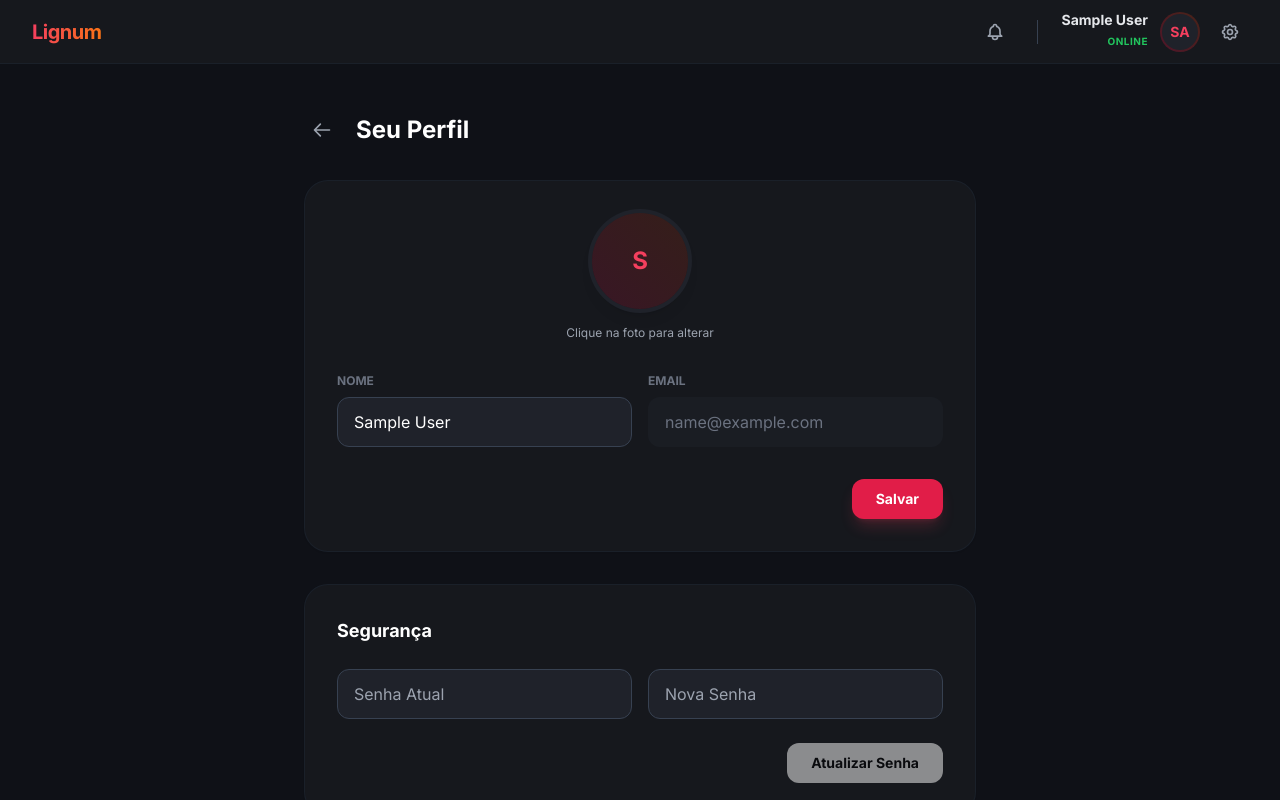
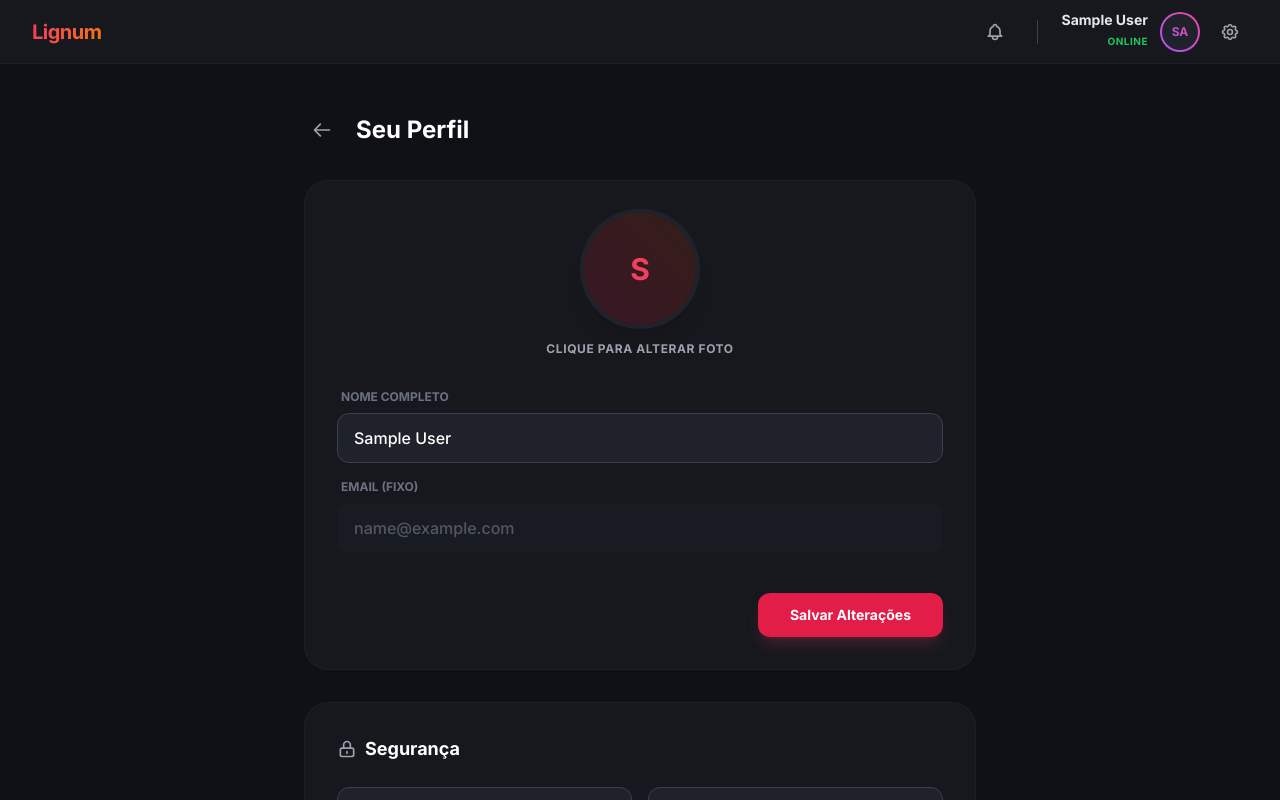
Before and after one commit to rocruzta50IND/Lignum, a React (Vite) app in the folder frontend/: page /profile in a window 1280 px wide. Built offline with nearby package versions, Linux system fonts and the light colour scheme; sample sign-in values are in the browser's storage.

Commit message:
Melhorias UI

```diff
--- a/frontend/src/components/Header.tsx
+++ b/frontend/src/components/Header.tsx
@@ -4,6 +4,7 @@ import { useTheme } from '../contexts/ThemeContext';
 import { useNavigate } from 'react-router-dom';
 import { api } from '../services/api';
 import { NotificationsMenu } from './NotificationsMenu';
+import { UserAvatar } from './UserAvatar'; // Novo componente para avatar
 
 export const Header: React.FC = () => {
   const { user, signOut } = useAuth();
@@ -78,16 +79,11 @@ export const Header: React.FC = () => {
             {/* AVATAR -> VAI PARA PERFIL */}
             <button
                 onClick={() => navigate('/profile')}
-                className="w-10 h-10 rounded-full bg-gradient-to-tr from-rose-100 to-orange-100 dark:from-rose-900/50 dark:to-orange-900/50 p-0.5 cursor-pointer hover:ring-2 hover:ring-rose-500 transition-all"
+                className="hover:opacity-80 transition-opacity"
                 title="Meu Perfil"
             >
-                <div className="w-full h-full rounded-full bg-white dark:bg-[#1F222A] flex items-center justify-center overflow-hidden">
-                    {user?.avatar ? (
-                        <img src={user.avatar} alt="Avatar" className="w-full h-full object-cover" />
-                    ) : (
-                        <span className="text-sm font-bold text-rose-500">{user?.name?.substring(0, 2).toUpperCase()}</span>
-                    )}
-                </div>
+                {/* Agora usamos o componente único! */}
+                <UserAvatar user={user} size="md" />
             </button>
 
             {/* ENGRENAGEM (SETTINGS MENU) */}
--- /dev/null
+++ b/frontend/src/components/SuccessModal.tsx
@@ -0,0 +1,40 @@
+import React from 'react';
+
+interface SuccessModalProps {
+  isOpen: boolean;
+  onClose: () => void;
+  title: string;
+  message?: string;
+}
+
+export const SuccessModal: React.FC<SuccessModalProps> = ({ isOpen, onClose, title, message }) => {
+  if (!isOpen) return null;
+
+  return (
+    <div className="fixed inset-0 z-50 flex items-center justify-center p-4 animate-in fade-in duration-200">
+      {/* Overlay com blur */}
+      <div className="absolute inset-0 bg-black/40 backdrop-blur-sm" onClick={onClose}></div>
+
+      {/* Modal Dialog */}
+      <div className="relative bg-white dark:bg-[#1E2028] rounded-3xl shadow-2xl p-8 max-w-sm w-full text-center animate-in zoom-in-95 duration-200">
+
+        {/* Ícone de Sucesso Animado */}
+        <div className="w-20 h-20 bg-green-100 dark:bg-green-900/30 rounded-full flex items-center justify-center mx-auto mb-6">
+            <svg className="w-10 h-10 text-green-500 animate-in zoom-in duration-300 delay-100" fill="none" viewBox="0 0 24 24" stroke="currentColor" strokeWidth={3}>
+                <path strokeLinecap="round" strokeLinejoin="round" d="M5 13l4 4L19 7" />
+            </svg>
+        </div>
+
+        <h3 className="text-xl font-black text-gray-900 dark:text-white mb-2">{title}</h3>
+        {message && <p className="text-gray-500 dark:text-gray-400 font-medium">{message}</p>}
+
+        <button
+            onClick={onClose}
+            className="mt-8 w-full py-3 rounded-2xl bg-gray-900 hover:bg-black dark:bg-white dark:text-black dark:hover:bg-gray-200 text-white font-bold transition-all active:scale-95"
+        >
+            Continuar
+        </button>
+      </div>
+    </div>
+  );
+};
--- /dev/null
+++ b/frontend/src/components/UserAvatar.tsx
@@ -0,0 +1,69 @@
+import React from 'react';
+
+interface UserAvatarProps {
+  user?: {
+    name: string;
+    avatar?: string | null;
+  } | null;
+  src?: string | null; // Caso queira passar a url direto
+  name?: string;       // Caso queira passar o nome direto
+  size?: 'sm' | 'md' | 'lg' | 'xl' | '2xl';
+  className?: string;
+}
+
+export const UserAvatar: React.FC<UserAvatarProps> = ({ user, src, name, size = 'md', className = '' }) => {
+  // Define o tamanho em classes do Tailwind
+  const sizeClasses = {
+    sm: 'w-6 h-6 text-[10px]',
+    md: 'w-10 h-10 text-xs',
+    lg: 'w-16 h-16 text-lg',
+    xl: 'w-24 h-24 text-2xl',
+    '2xl': 'w-32 h-32 text-4xl'
+  };
+
+  const finalSize = sizeClasses[size];
+
+  // Prioridade: src direto > avatar do objeto user > null
+  const imageUrl = src || user?.avatar;
+
+  // Prioridade: name direto > nome do objeto user > '?'
+  const userName = name || user?.name || '?';
+  const initials = userName.substring(0, 2).toUpperCase();
+
+  // Cores de fundo aleatórias baseadas no nome (para não ficar tudo igual)
+  const colors = [
+    'from-rose-500 to-orange-500',
+    'from-blue-500 to-cyan-500',
+    'from-emerald-500 to-teal-500',
+    'from-purple-500 to-pink-500'
+  ];
+  // Pega uma cor baseada no tamanho do nome (consistente para o mesmo usuário)
+  const colorIndex = userName.length % colors.length;
+  const gradientClass = colors[colorIndex];
+
+  return (
+    <div
+      className={`relative rounded-full p-0.5 bg-gradient-to-tr ${gradientClass} flex-shrink-0 ${finalSize} ${className}`}
+      title={userName}
+    >
+      <div className="w-full h-full rounded-full bg-white dark:bg-[#1F222A] flex items-center justify-center overflow-hidden">
+        {imageUrl ? (
+          <img
+            src={imageUrl}
+            alt={userName}
+            className="w-full h-full object-cover"
+            onError={(e) => {
+                // Fallback se a imagem quebrar
+                e.currentTarget.style.display = 'none';
+                e.currentTarget.parentElement?.classList.add('fallback-text');
+            }}
+          />
+        ) : (
+          <span className={`font-bold bg-gradient-to-tr ${gradientClass} bg-clip-text text-transparent`}>
+            {initials}
+          </span>
+        )}
+      </div>
+    </div>
+  );
+};
--- a/frontend/src/pages/Profile.tsx
+++ b/frontend/src/pages/Profile.tsx
@@ -1,24 +1,39 @@
-import React, { useState, useRef } from 'react';
+import React, { useState, useRef, useEffect } from 'react';
 import { useAuth } from '../contexts/AuthContext';
 import { api } from '../services/api';
 import { useNavigate } from 'react-router-dom';
+import { SuccessModal } from '../components/SuccessModal'; // Importa o novo modal
 
-// --- AQUI ESTAVA O ERRO: TEM QUE SER 'export const' ---
 export const Profile: React.FC = () => {
-  const { user, updateUser } = useAuth();
+  const { user, updateUser } = useAuth(); // updateUser é crucial aqui
   const navigate = useNavigate();
   const fileInputRef = useRef<HTMLInputElement>(null);
 
+  // States do formulário
   const [name, setName] = useState(user?.name || '');
   const [avatarPreview, setAvatarPreview] = useState(user?.avatar || '');
 
+  // States de senha e loading
   const [currentPassword, setCurrentPassword] = useState('');
   const [newPassword, setNewPassword] = useState('');
   const [isLoading, setIsLoading] = useState(false);
 
+  // State do Modal de Sucesso
+  const [showSuccessModal, setShowSuccessModal] = useState(false);
+  const [successMessage, setSuccessMessage] = useState({ title: '', message: '' });
+
+  // Atualiza os states se o usuário mudar externamente (raro, mas boa prática)
+  useEffect(() => {
+      if(user) {
+          setName(user.name);
+          setAvatarPreview(user.avatar || '');
+      }
+  }, [user]);
+
   const handleFileChange = (e: React.ChangeEvent<HTMLInputElement>) => {
       const file = e.target.files?.[0];
       if (file) {
+          // Validação simples de 2MB
           if (file.size > 2 * 1024 * 1024) {
               alert("A imagem deve ter no máximo 2MB.");
               return;
@@ -35,9 +50,15 @@ export const Profile: React.FC = () => {
       e.preventDefault();
       setIsLoading(true);
       try {
+          // 1. Atualiza no Backend
           await api.patch('/users/me', { name, avatar: avatarPreview });
+
+          // 2. Atualiza no Contexto Global (Isso atualiza o Header instantaneamente!)
           updateUser({ name, avatar: avatarPreview });
-          alert("Perfil atualizado com sucesso!");
+
+          // 3. Mostra o Modal de Sucesso
+          setSuccessMessage({ title: 'Perfil Atualizado!', message: 'Suas informações foram salvas com sucesso.' });
+          setShowSuccessModal(true);
       } catch (err) {
           console.error(err);
           alert("Erro ao atualizar perfil.");
@@ -48,11 +69,15 @@ export const Profile: React.FC = () => {
 
   const handleChangePassword = async (e: React.FormEvent) => {
       e.preventDefault();
-      if(newPassword.length < 6) return alert("Mínimo 6 caracteres.");
+      if(newPassword.length < 6) return alert("A nova senha deve ter no mínimo 6 caracteres.");
+
       setIsLoading(true);
       try {
           await api.patch('/users/me/password', { currentPassword, newPassword });
-          alert("Senha alterada!");
+
+          setSuccessMessage({ title: 'Senha Alterada!', message: 'Use sua nova senha no próximo login.' });
+          setShowSuccessModal(true);
+
           setCurrentPassword("");
           setNewPassword("");
       } catch (err) {
@@ -63,8 +88,18 @@ export const Profile: React.FC = () => {
   };
 
   return (
-    <div className="flex-1 p-8 md:p-12 overflow-y-auto bg-[#F8FAFC] dark:bg-[#0F1117] transition-colors h-full font-sans">
+    <div className="flex-1 p-8 md:p-12 overflow-y-auto bg-[#F8FAFC] dark:bg-[#0F1117] transition-colors h-full font-sans relative">
+
+      {/* Modal de Sucesso */}
+      <SuccessModal
+          isOpen={showSuccessModal}
+          onClose={() => setShowSuccessModal(false)}
+          title={successMessage.title}
+          message={successMessage.message}
+      />
+
       <div className="max-w-2xl mx-auto">
+        {/* Header */}
         <div className="flex items-center gap-4 mb-8">
             <button onClick={() => navigate(-1)} className="p-2 hover:bg-gray-200 dark:hover:bg-gray-800 rounded-xl transition-colors">
                 <svg className="w-5 h-5 text-gray-500 dark:text-gray-400" fill="none" viewBox="0 0 24 24" stroke="currentColor" strokeWidth={2}><path strokeLinecap="round" strokeLinejoin="round" d="M10 19l-7-7m0 0l7-7m-7 7h18" /></svg>
@@ -73,56 +108,71 @@ export const Profile: React.FC = () => {
         </div>
 
         <div className="space-y-8">
+
             {/* CARD DE PERFIL */}
             <div className="bg-white dark:bg-[#16181D] p-8 rounded-3xl shadow-sm border border-gray-100 dark:border-gray-800/50">
                 <form onSubmit={handleUpdateProfile} className="flex flex-col gap-6">
+
+                    {/* Avatar Upload */}
                     <div className="flex flex-col items-center gap-4 mb-2">
                         <div
-                            className="w-24 h-24 rounded-full bg-gradient-to-tr from-rose-100 to-orange-100 dark:from-rose-900/30 dark:to-orange-900/30 ring-4 ring-white dark:ring-[#1F222A] shadow-lg flex items-center justify-center overflow-hidden cursor-pointer group relative"
+                            className="w-28 h-28 rounded-full bg-gradient-to-tr from-rose-100 to-orange-100 dark:from-rose-900/30 dark:to-orange-900/30 ring-4 ring-white dark:ring-[#1F222A] shadow-xl flex items-center justify-center overflow-hidden cursor-pointer group relative transition-all hover:scale-105"
                             onClick={() => fileInputRef.current?.click()}
                         >
                             {avatarPreview ? (
                                 <img src={avatarPreview} alt="Avatar" className="w-full h-full object-cover" />
                             ) : (
-                                <span className="text-2xl font-bold text-rose-500">{user?.name[0]}</span>
+                                <span className="text-3xl font-bold text-rose-500">{user?.name[0]?.toUpperCase()}</span>
                             )}
+
+                            {/* Overlay */}
                             <div className="absolute inset-0 bg-black/40 flex items-center justify-center opacity-0 group-hover:opacity-100 transition-opacity">
-                                <svg className="w-6 h-6 text-white" fill="none" viewBox="0 0 24 24" stroke="currentColor" strokeWidth={2}><path strokeLinecap="round" strokeLinejoin="round" d="M3 9a2 2 0 012-2h.93a2 2 0 001.664-.89l.812-1.22A2 2 0 0110.07 4h3.86a2 2 0 011.664.89l.812 1.22A2 2 0 0018.07 7H19a2 2 0 012 2v9a2 2 0 01-2 2H5a2 2 0 01-2-2V9z" /><path strokeLinecap="round" strokeLinejoin="round" d="M15 13a3 3 0 11-6 0 3 3 0 016 0z" /></svg>
+                                <svg className="w-8 h-8 text-white" fill="none" viewBox="0 0 24 24" stroke="currentColor" strokeWidth={2}><path strokeLinecap="round" strokeLinejoin="round" d="M3 9a2 2 0 012-2h.93a2 2 0 001.664-.89l.812-1.22A2 2 0 0110.07 4h3.86a2 2 0 011.664.89l.812 1.22A2 2 0 0018.07 7H19a2 2 0 012 2v9a2 2 0 01-2 2H5a2 2 0 01-2-2V9z" /><path strokeLinecap="round" strokeLinejoin="round" d="M15 13a3 3 0 11-6 0 3 3 0 016 0z" /></svg>
                             </div>
                         </div>
                         <input type="file" ref={fileInputRef} hidden accept="image/*" onChange={handleFileChange} />
-                        <p className="text-xs text-gray-400">Clique na foto para alterar</p>
+                        <p className="text-xs font-bold text-gray-400 uppercase tracking-wider">Clique para alterar foto</p>
                     </div>
 
-                    <div className="grid grid-cols-1 md:grid-cols-2 gap-4">
+                    {/* Inputs */}
+                    <div className="grid grid-cols-1 gap-4">
                         <div>
-                            <label className="block text-xs font-bold text-gray-500 uppercase mb-2">Nome</label>
-                            <input value={name} onChange={e => setName(e.target.value)} className="w-full bg-gray-50 dark:bg-[#1F222A] border border-gray-200 dark:border-gray-700 rounded-xl px-4 py-3 text-gray-800 dark:text-white outline-none focus:ring-2 focus:ring-rose-500/50" />
+                            <label className="block text-xs font-bold text-gray-500 uppercase mb-2 pl-1">Nome Completo</label>
+                            <input value={name} onChange={e => setName(e.target.value)} className="w-full bg-gray-50 dark:bg-[#1F222A] border border-gray-200 dark:border-gray-700 rounded-xl px-4 py-3 text-gray-800 dark:text-white outline-none focus:ring-2 focus:ring-rose-500/50 font-medium" />
                         </div>
                         <div>
-                            <label className="block text-xs font-bold text-gray-500 uppercase mb-2">Email</label>
-                            <input value={user?.email} disabled className="w-full bg-gray-100 dark:bg-[#1F222A]/50 border border-transparent rounded-xl px-4 py-3 text-gray-500 cursor-not-allowed" />
+                            <label className="block text-xs font-bold text-gray-500 uppercase mb-2 pl-1">Email (Fixo)</label>
+                            <input value={user?.email} disabled className="w-full bg-gray-100 dark:bg-[#1F222A]/50 border border-transparent rounded-xl px-4 py-3 text-gray-500 font-medium cursor-not-allowed opacity-70" />
                         </div>
                     </div>
-                    <div className="flex justify-end pt-2">
-                        <button disabled={isLoading} className="bg-rose-600 hover:bg-rose-700 text-white px-6 py-2.5 rounded-xl font-bold text-sm shadow-lg shadow-rose-500/20 transition-all">Salvar</button>
+
+                    <div className="flex justify-end pt-4">
+                        <button disabled={isLoading} className="bg-rose-600 hover:bg-rose-700 text-white px-8 py-3 rounded-xl font-bold text-sm shadow-lg shadow-rose-500/20 transition-all active:scale-95 flex items-center gap-2">
+                            {isLoading ? 'Salvando...' : 'Salvar Alterações'}
+                        </button>
                     </div>
                 </form>
             </div>
 
-            {/* CARD DE SENHA */}
+            {/* CARD DE SEGURANÇA */}
             <div className="bg-white dark:bg-[#16181D] p-8 rounded-3xl shadow-sm border border-gray-100 dark:border-gray-800/50">
-                <h3 className="text-lg font-bold text-gray-800 dark:text-white mb-6">Segurança</h3>
+                <h3 className="text-lg font-bold text-gray-800 dark:text-white mb-6 flex items-center gap-2">
+                    <svg className="w-5 h-5 text-gray-400" fill="none" viewBox="0 0 24 24" stroke="currentColor" strokeWidth={2}><path strokeLinecap="round" strokeLinejoin="round" d="M12 15v2m-6 4h12a2 2 0 002-2v-6a2 2 0 00-2-2H6a2 2 0 00-2 2v6a2 2 0 002 2zm10-10V7a4 4 0 00-8 0v4h8z" /></svg>
+                    Segurança
+                </h3>
                 <form onSubmit={handleChangePassword} className="flex flex-col gap-4">
-                     <div className="grid grid-cols-1 md:grid-cols-2 gap-4">
-                        <input type="password" value={currentPassword} onChange={e => setCurrentPassword(e.target.value)} placeholder="Senha Atual" className="w-full bg-gray-50 dark:bg-[#1F222A] border border-gray-200 dark:border-gray-700 rounded-xl px-4 py-3 text-gray-800 dark:text-white outline-none focus:ring-2 focus:ring-rose-500/50" />
-                        <input type="password" value={newPassword} onChange={e => setNewPassword(e.target.value)} placeholder="Nova Senha" className="w-full bg-gray-50 dark:bg-[#1F222A] border border-gray-200 dark:border-gray-700 rounded-xl px-4 py-3 text-gray-800 dark:text-white outline-none focus:ring-2 focus:ring-rose-500/50" />
-                     </div>
-                    <div className="flex justify-end pt-2">
-                        <button disabled={!currentPassword || !newPassword || isLoading} className="bg-gray-800 hover:bg-gray-900 dark:bg-white dark:text-black dark:hover:bg-gray-200 text-white px-6 py-2.5 rounded-xl font-bold text-sm transition-all disabled:opacity-50">Atualizar Senha</button>
+                    <div className="grid grid-cols-1 md:grid-cols-2 gap-4">
+                        <input type="password" value={currentPassword} onChange={e => setCurrentPassword(e.target.value)} placeholder="Senha Atual" className="w-full bg-gray-50 dark:bg-[#1F222A] border border-gray-200 dark:border-gray-700 rounded-xl px-4 py-3 text-gray-800 dark:text-white outline-none focus:ring-2 focus:ring-gray-500/30 font-medium" />
+                        <input type="password" value={newPassword} onChange={e => setNewPassword(e.target.value)} placeholder="Nova Senha (mín. 6 chars)" className="w-full bg-gray-50 dark:bg-[#1F222A] border border-gray-200 dark:border-gray-700 rounded-xl px-4 py-3 text-gray-800 dark:text-white outline-none focus:ring-2 focus:ring-gray-500/30 font-medium" />
+                    </div>
+                    <div className="flex justify-end pt-4">
+                        <button disabled={!currentPassword || !newPassword || isLoading} className="bg-gray-900 hover:bg-black dark:bg-white dark:text-black dark:hover:bg-gray-200 text-white px-8 py-3 rounded-xl font-bold text-sm transition-all disabled:opacity-50 active:scale-95">
+                            Atualizar Senha
+                        </button>
                     </div>
                 </form>
             </div>
+
         </div>
       </div>
     </div>
```
Also changed, not shown: frontend/src/components/Kanban/CardModal.tsx (+106 -18 lines).
